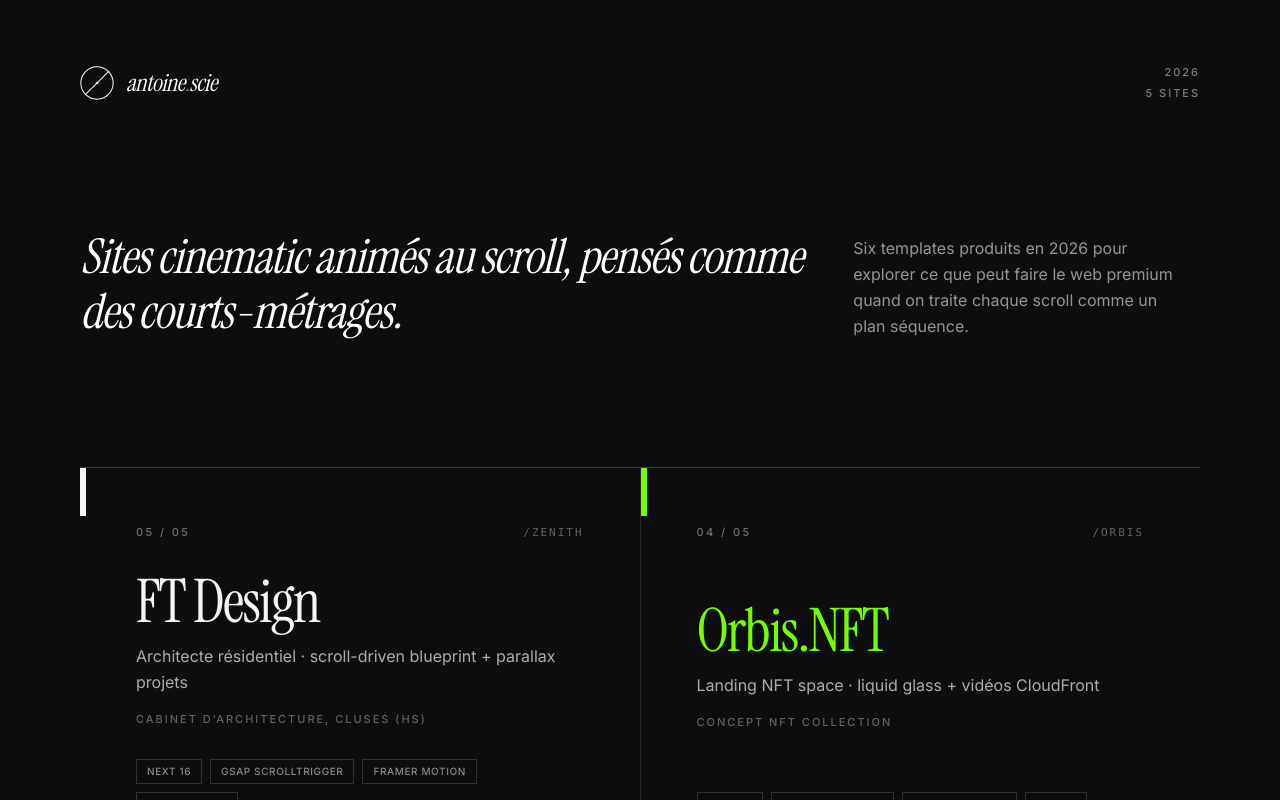
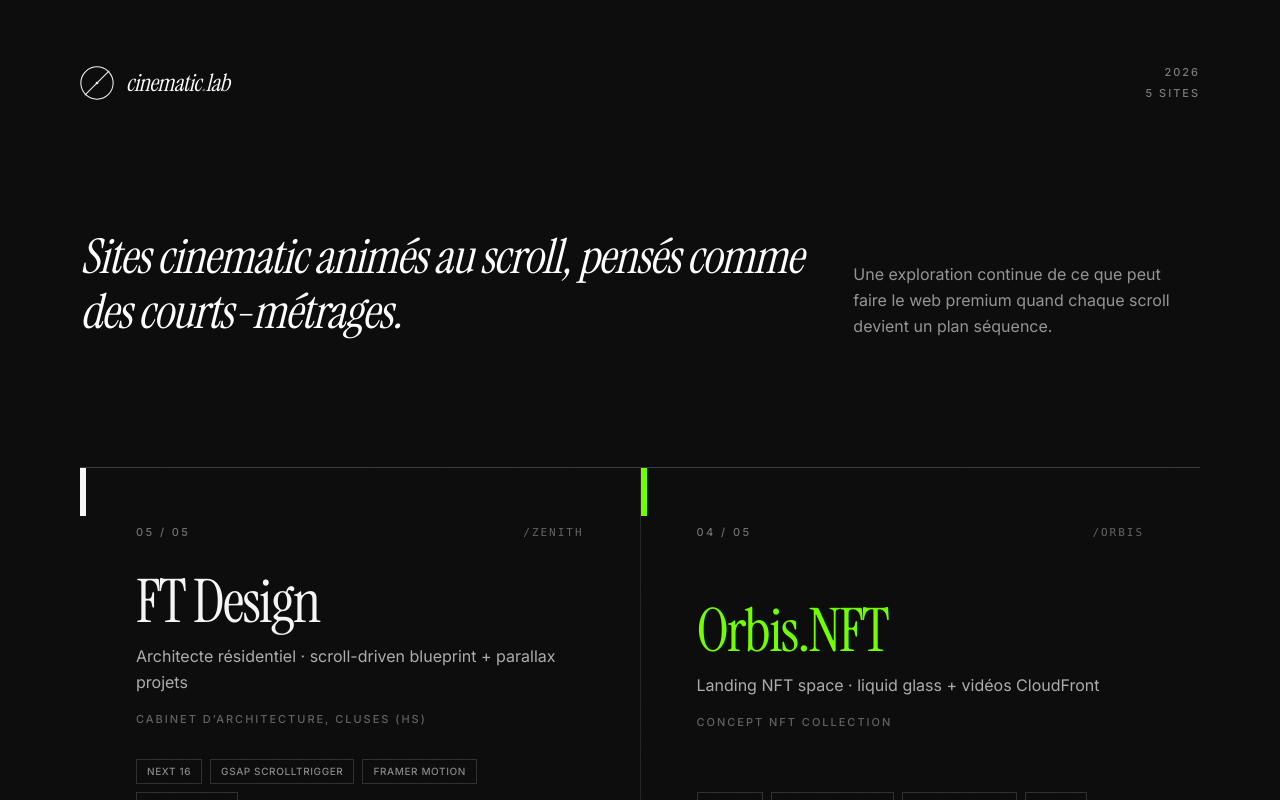
Before and after one commit to HighRix/antoine-cinematic-lab, a Next.js app: page / in a window 1280 px wide. Shown: the top 800 px of the page. Built offline with nearby package versions, Linux system fonts and the light colour scheme.

Commit message:
Portfolio: rename to cinematic.lab + evergreen pitch (no template count)

```diff
--- a/app/page.tsx
+++ b/app/page.tsx
@@ -91,7 +91,7 @@ export default function PortfolioIndex() {
             </svg>
 
             <span className="font-serif italic text-[22px] md:text-[24px] tracking-[-0.02em] leading-none text-white">
-              antoine<span className="text-white/40">.</span>scie
+              cinematic<span className="text-white/40">.</span>lab
             </span>
           </a>
 
@@ -110,7 +110,7 @@ export default function PortfolioIndex() {
           </div>
           <div className="md:col-span-4 md:col-start-9 flex items-end">
             <p className="text-white/55 text-sm md:text-base leading-relaxed max-w-[320px]">
-              Six templates produits en 2026 pour explorer ce que peut faire le web premium quand on traite chaque scroll comme un plan séquence.
+              Une exploration continue de ce que peut faire le web premium quand chaque scroll devient un plan séquence.
             </p>
           </div>
         </section>
```
